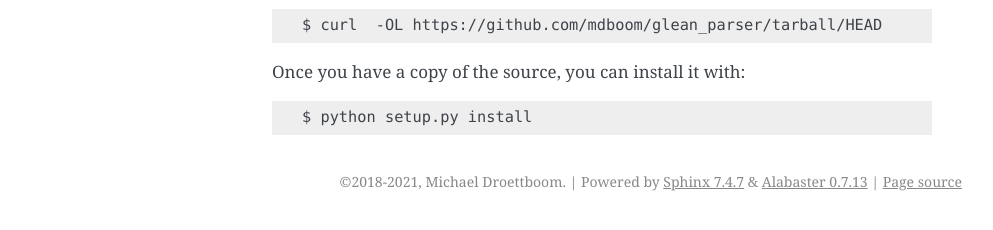
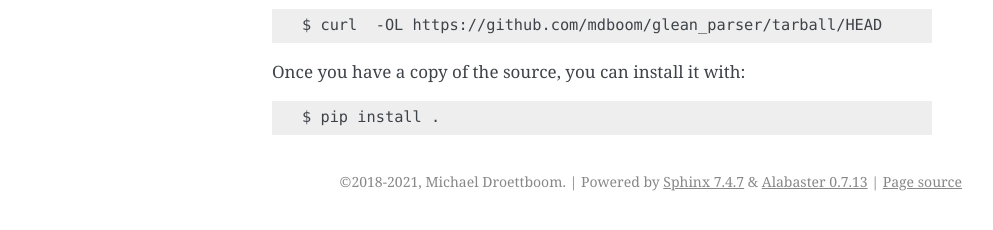
Before and after one commit to mozilla/glean_parser, a Sphinx documentation site: the page built from docs/installation.md, in a window 1280 px wide. Shown: the part 638-868 px from the top of the page, without its empty margins (148-1141 px from the left). Built offline with Sphinx 7.4.7, drawn with Linux system fonts in a browser that asks for light colours; pages that are not in the unit, such as notebooks, are missing from menus.

Commit message:
Don't rely on setup.py for installation anymore

````diff
--- a/docs/installation.md
+++ b/docs/installation.md
@@ -37,5 +37,5 @@ $ curl  -OL https://github.com/mdboom/glean_parser/tarball/HEAD
 Once you have a copy of the source, you can install it with:
 
 ```sh
-$ python setup.py install
+$ pip install .
 ```
````
Also changed, not shown: CONTRIBUTING.md (+1 -1 lines), 2 other files.
